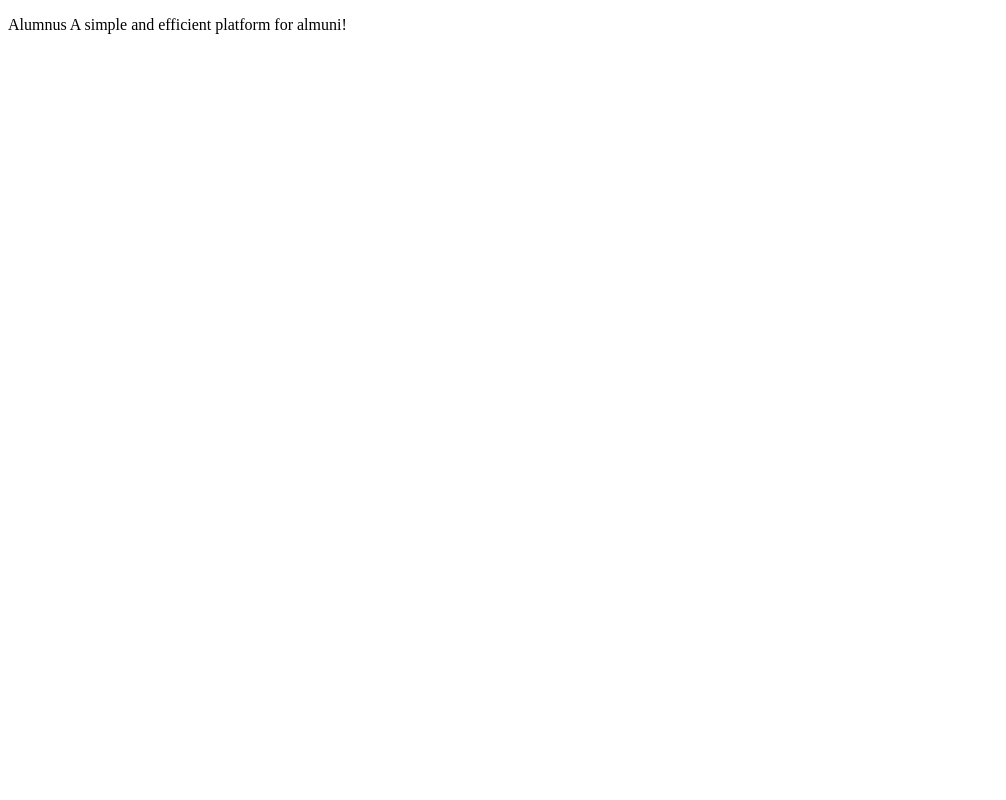
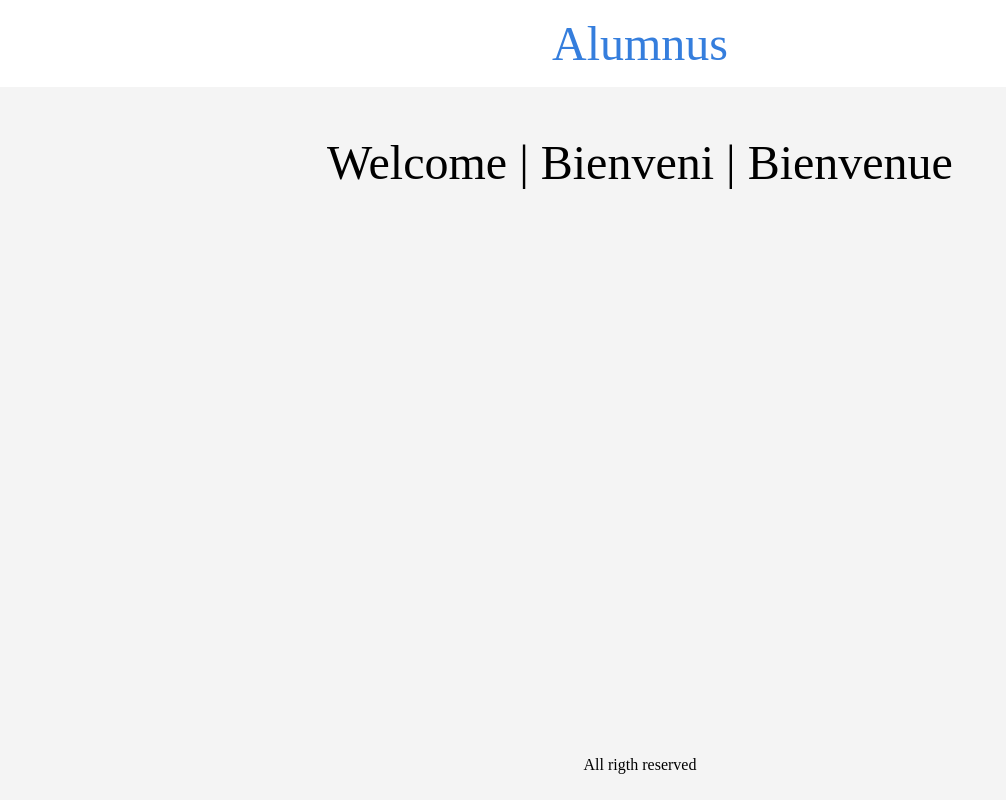
Before and after one commit to efleurine/alumnus, a Next.js app: page / in a window 1280 px wide. Shown: the whole page, without its empty margins (0-1006 px from the left). Built offline with nearby package versions, Linux system fonts and the light colour scheme.

Commit message:
Create a simple welcome page
Thanks to https://github.com/Skyd1400 for inspire
this settup

```diff
--- /dev/null
+++ b/components/Footer.js
@@ -0,0 +1,19 @@
+import React from 'react'
+
+function Footer() {
+  return (
+    <div className="fix-bottom">
+      <p className="tc">All rigth reserved</p>
+      <style jsx>{`
+        .fix-bottom {
+          position: absolute;
+          bottom: 0;
+          width: 100%;
+          height: 60px;
+        }
+      `}</style>
+    </div>
+  )
+}
+
+export default Footer
--- /dev/null
+++ b/components/Head.js
@@ -0,0 +1,39 @@
+import React from 'react'
+import PropType from 'prop-types'
+import Head from 'next/head'
+
+function Header({ title, description }) {
+  return (
+    <Head>
+      <meta charSet="utf-8" />
+      <title>{title}</title>
+      <meta name="description" content={description} />
+      <meta name="viewport" content="width=device-width, initial-scale=1.0" />
+      <link rel="shortcut icon" href="/static/favicon.ico" />
+      <link
+        href="https://fonts.googleapis.com/css?family=Cinzel"
+        rel="stylesheet"
+      />
+      <link
+        href="https://fonts.googleapis.com/icon?family=Material+Icons"
+        rel="stylesheet"
+      />
+      <link
+        href="https://unpkg.com/tachyons@4.8.0/css/tachyons.min.css"
+        rel="stylesheet"
+      />
+    </Head>
+  )
+}
+
+Header.propTypes = {
+  title: PropType.string.isRequired,
+  description: PropType.string.isRequired,
+}
+
+Header.defaultProps = {
+  title: 'Alumnus',
+  description: 'A user friendly platform for various kind of institutions',
+}
+
+export default Header
--- /dev/null
+++ b/components/TopNavBar.js
@@ -0,0 +1,16 @@
+import React from 'react'
+
+class Nav extends React.Component {
+  componentDidMount() {
+    // initSideNav()
+  }
+  render() {
+    return (
+      <div>
+        <p className="tc bg-white ma0 pa3 f1 blue">Alumnus</p>
+      </div>
+    )
+  }
+}
+
+export default Nav
--- /dev/null
+++ b/containers/BaseLayout.js
@@ -0,0 +1,43 @@
+import React, { Component } from 'react'
+import PropType from 'prop-types'
+import Head from '../components/Head'
+import Footer from '../components/Footer'
+import Nav from '../components/TopNavBar'
+// import { initGA } from '../utils/analytics'
+
+export default class Layout extends Component {
+  componentDidMount() {
+    // if (!window. GA_INTIALIZED) {
+    //   initGA()
+    //   window.GA_INTIALIZED = true
+    // }
+  }
+  render() {
+    const { title, description, children } = this.props
+    const style = { display: 'flex', flexDirection: 'column' }
+    const className = 'vh-100 bg-near-white'
+    return (
+      <div style={style} className={className}>
+        <Head title={title} description={description} />
+        <Nav />
+        {children}
+        <Footer />
+        <script src="https://code.jquery.com/jquery-3.2.1.min.js" />
+        <script src="https://cdnjs.cloudflare.com/ajax/libs/materialize/0.100.1/js/materialize.min.js" />
+        <script src="../static/js/app.js" />
+      </div>
+    )
+  }
+}
+
+Layout.propTypes = {
+  title: PropType.string.isRequired,
+  description: PropType.string.isRequired,
+  children: PropType.node.isRequired,
+
+}
+
+Layout.defaultProps = {
+  title: 'Alumnus',
+  description: 'A user friendly platform for various kind of institutions',
+}
--- a/package.json
+++ b/package.json
@@ -14,6 +14,7 @@
   "license": "MIT",
   "dependencies": {
     "next": "^3.0.3",
+    "prop-types": "^15.5.10",
     "react": "^15.6.1",
     "react-dom": "^15.6.1"
   },
--- a/pages/index.js
+++ b/pages/index.js
@@ -1,5 +1,8 @@
 import React from 'react';
+import BaseLayout from '../containers/BaseLayout'
 
 export default () => (
-  <p>Alumnus A simple and efficient platform for almuni!</p>
+  <BaseLayout>
+    <p className="f1 tc">Welcome | Bienveni | Bienvenue</p>
+  </BaseLayout>
 );
```
Also changed, not shown: 1 other file (tests, documents, lock files or other folders).
